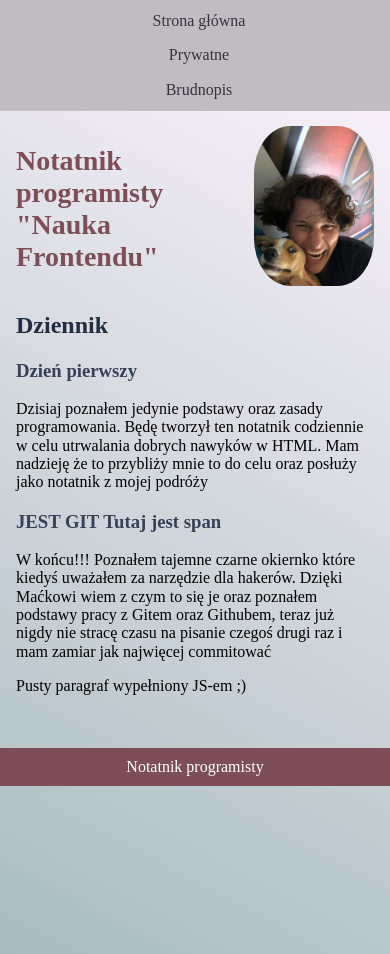
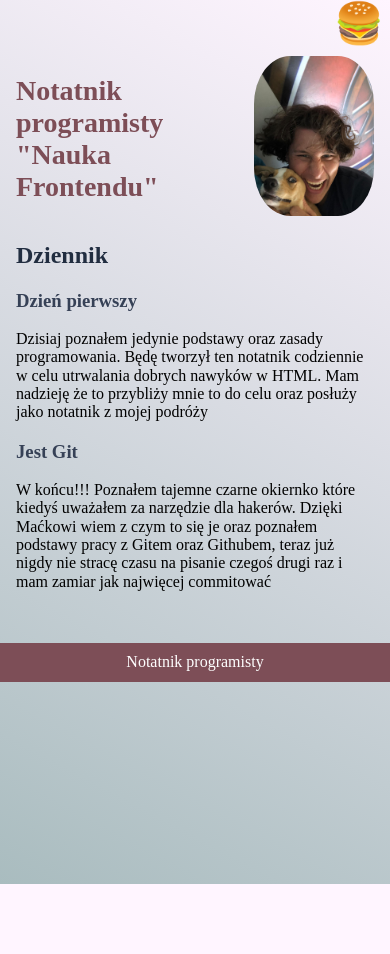
Before and after one commit to karolwasemann/homepage, a plain HTML site: page index.html in a window 390 px wide. After the commit the page ends 884 px from the top, so only its background shows below. Drawn offline with Linux system fonts and the light colour scheme.

Commit message:
hamburger HTML&CSS&JS

```diff
--- a/index.html
+++ b/index.html
@@ -10,11 +10,12 @@
 
   <body>
     <header>
-      <nav class="navigation">
+      <nav class="navigation navigation--open navigation--js">
         <a class="navigation__link" href="index.html">Strona główna</a>
         <a class="navigation__link" href="prywatne.html">Prywatne</a>
         <a class="navigation__link" href="brudnopis.html">Brudnopis</a>
       </nav>
+      <button class="hamburger hamburger--js">🍔</button>
     </header>
     <main class="main">
       <header class="main-header">
--- a/main.js
+++ b/main.js
@@ -24,29 +24,12 @@ function Hello(myName, age, future, born) {
 
 Hello(karolAge.myName, karolAge.age, karolAge.future, karolAge.born);
 
-// dodanie pustego paragrafu i wypełnienie go
+//Hamburger
 
-const heading = document.querySelector(".article__title--js");
-const emptyParagraph = document.querySelector(".article_description--js");
+const hamburger = document.querySelector(".hamburger--js");
 
-heading.innerHTML = "JEST GIT <span>Tutaj jest span </span>";
-emptyParagraph.innerHTML = `Pusty paragraf wypełniony JS-em ;)`;
-
-// Kalkluator moje przyszłego wieku
-
-function calculate(age, years) {
-  console.log(`Teraz mam ${age} ale za ${years} będę miał ${age + years}`);
-}
-calculate(age, years);
-
-// zmiana contentu funkcja
-
-function createContent(querySelectorContent, content) {
-  element = document.querySelector(querySelectorContent);
-  element.innerHTML = content;
-}
-
-createContent(
-  ".main-header__title--js",
-  "Nowy content wcześniej Prywatny notatnik"
-);
+hamburger.addEventListener("click", () => {
+  console.log("działa");
+  const nav = document.querySelector(".navigation--js");
+  nav.classList.toggle("navigation--open");
+});
--- a/style.css
+++ b/style.css
@@ -73,6 +73,10 @@ body {
   margin: 4px 4px 0 0;
 }
 
+.hamburger {
+  display: none;
+}
+
 @media (max-width: 767px) {
   .navigation {
     display: grid;
@@ -94,7 +98,7 @@ body {
   /* Main */
 
   .main {
-    margin: 110px 0 0 0;
+    margin: 40px 0 0 0;
     display: grid;
     grid-template-columns: 1fr 120px;
 
@@ -121,4 +125,19 @@ body {
   .articles {
     grid-area: section;
   }
+
+  /* hamburger */
+  .hamburger {
+    display: block;
+    font-size: 40px;
+    position: fixed;
+    top: 0;
+    right: 0;
+    border: none;
+    background: none;
+  }
+
+  .navigation--open {
+    display: none;
+  }
 }
```
Also changed, not shown: brudnopis.html (+2 -1 lines), prywatne.html (+2 -1 lines).
